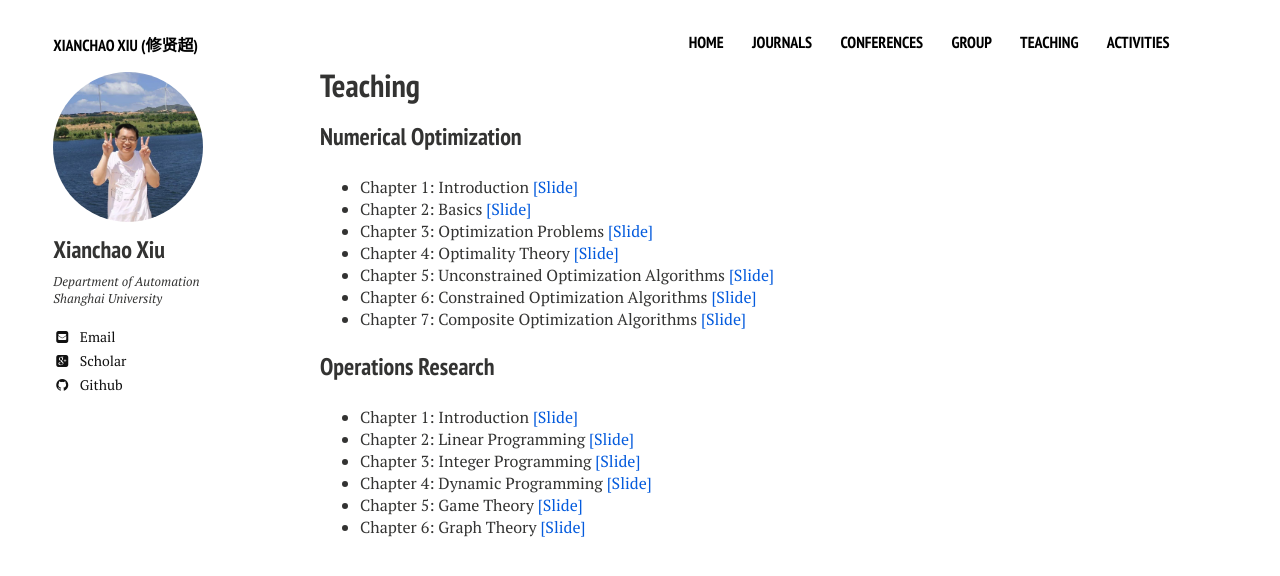
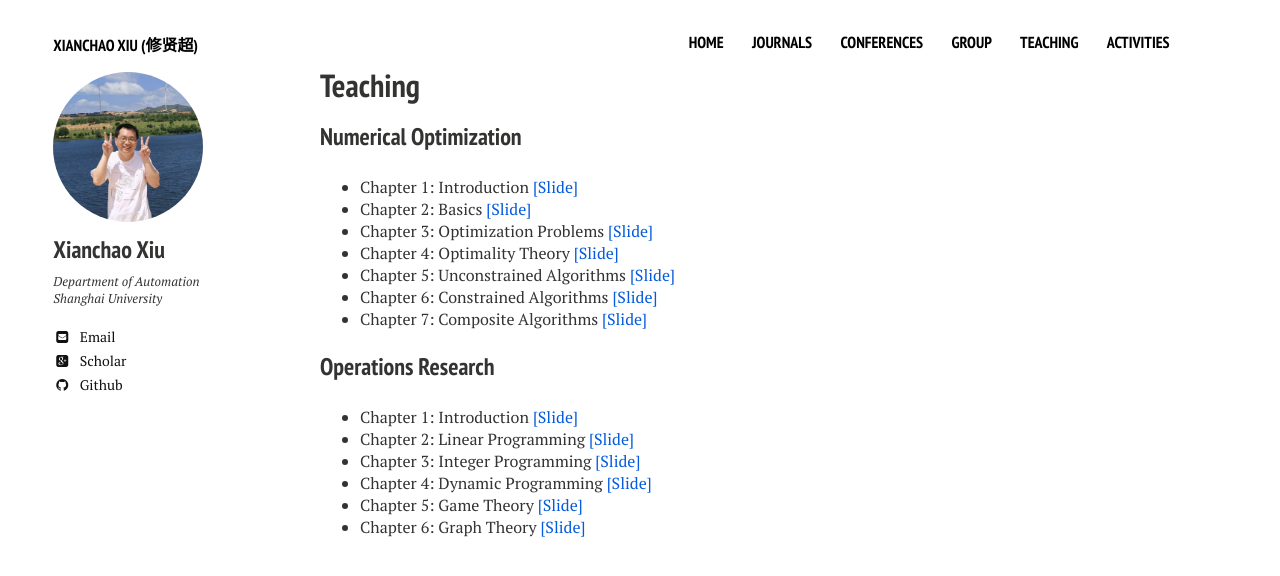
Before and after one commit to xianchaoxiu/xianchaoxiu.github.io, a Jekyll site: the page built from teaching/index.md, in a window 1280 px wide. Shown: the top 576 px of the page. Built offline with Jekyll 4.4.1, drawn with Linux system fonts in a browser that asks for light colours; nearby versions of some CDN libraries.

Commit message:
Update index.md

```diff
--- a/teaching/index.md
+++ b/teaching/index.md
@@ -14,9 +14,9 @@ share: false
 * Chapter 2: Basics  <a href="../teaching/OR-2.pdf" class="textlink" target="_blank">[Slide]</a>
 * Chapter 3: Optimization Problems  <a href="../teaching/OR-3.pdf" class="textlink" target="_blank">[Slide]</a>
 * Chapter 4: Optimality Theory  <a href="../teaching/OR-4.pdf" class="textlink" target="_blank">[Slide]</a>
-* Chapter 5: Unconstrained Optimization Algorithms  <a href="../teaching/OR-5" class="textlink" target="_blank">[Slide]</a>
-* Chapter 6: Constrained Optimization Algorithms  <a href="../teaching/OR-6.pdf" class="textlink" target="_blank">[Slide]</a>
-* Chapter 7: Composite Optimization Algorithms  <a href="../teaching/OR-6.pdf" class="textlink" target="_blank">[Slide]</a>
+* Chapter 5: Unconstrained Algorithms  <a href="../teaching/OR-5" class="textlink" target="_blank">[Slide]</a>
+* Chapter 6: Constrained Algorithms  <a href="../teaching/OR-6.pdf" class="textlink" target="_blank">[Slide]</a>
+* Chapter 7: Composite Algorithms  <a href="../teaching/OR-6.pdf" class="textlink" target="_blank">[Slide]</a>
 
 
 
```
